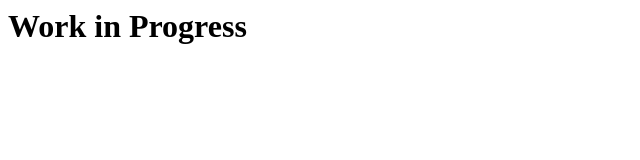
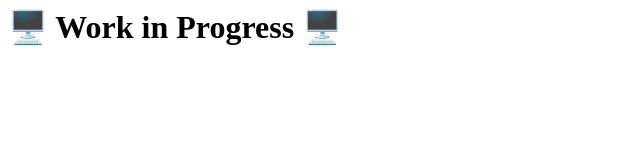
Before and after one commit to ashutoxh/ashutoxh.github.io, a plain HTML site: page index.html in a window 1280 px wide. Shown: the whole page, without its empty margins (0-640 px from the left). Drawn offline with Linux system fonts and the light colour scheme.

Commit message:
Update index.html

```diff
--- a/index.html
+++ b/index.html
@@ -1,4 +1,4 @@
 <HTML>
 
-<h1> Work in Progress </h1>
+<h1> 🖥️ Work in Progress 🖥️</h1>
 </HTML>
```
